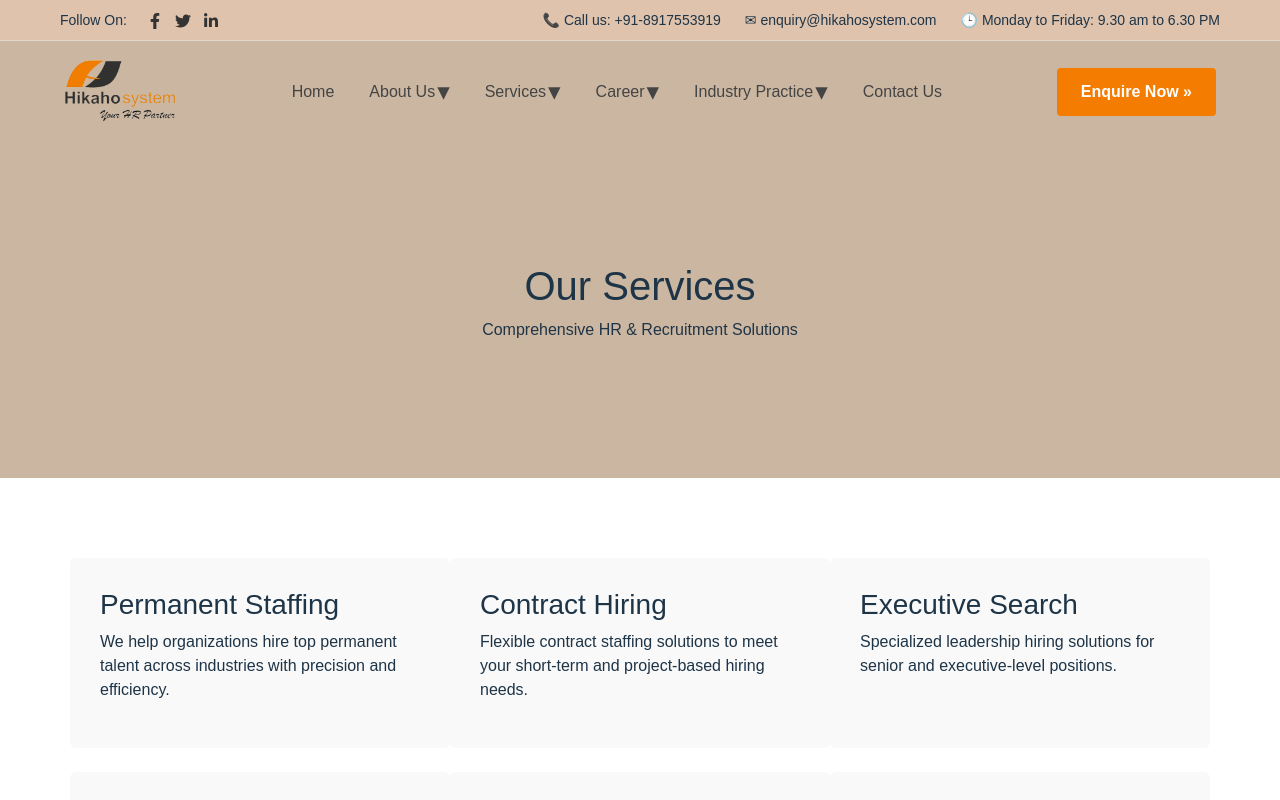
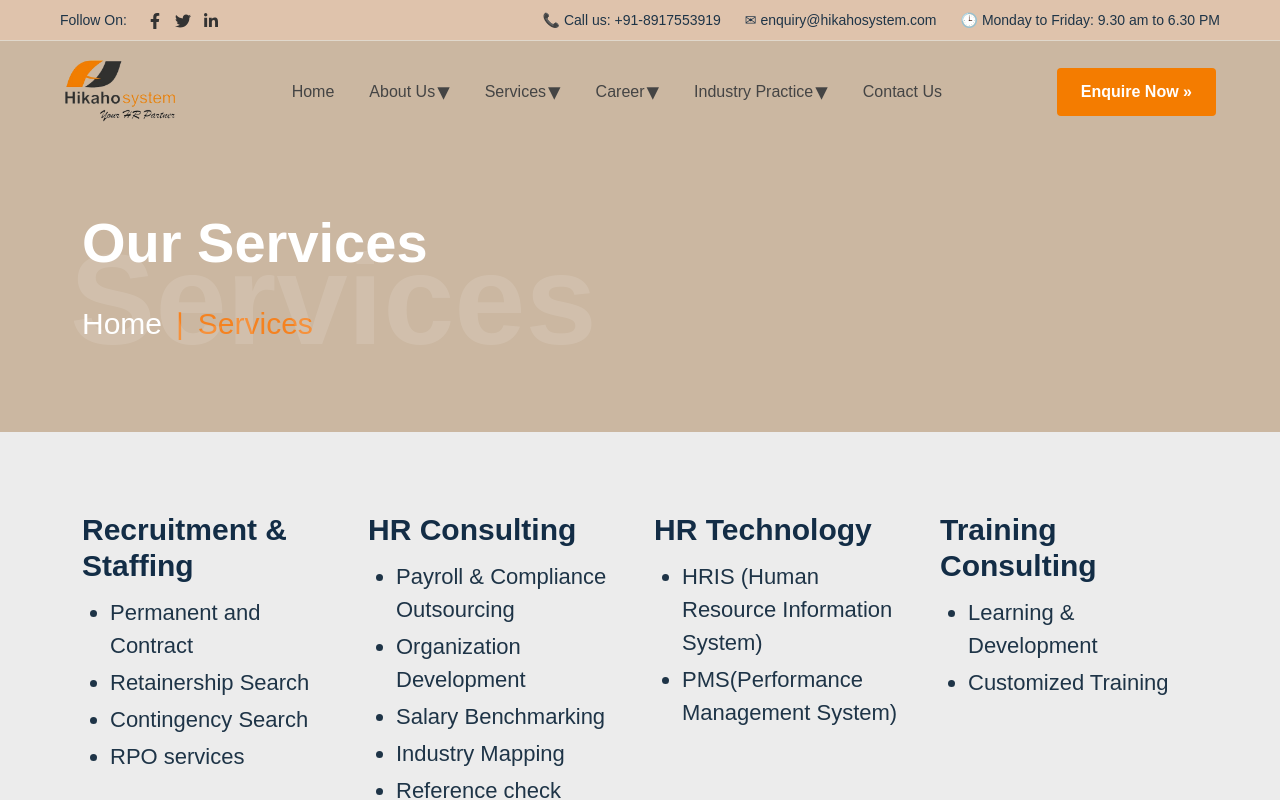
Before and after one commit to arunkashyap230/Hikaho-System, a React (Vite) app: page /services in a window 1280 px wide. Shown: the top 800 px of the page. Built offline with nearby package versions, Linux system fonts and the light colour scheme.

Commit message:
pages add

```diff
--- a/src/components/layout/Navbar.jsx
+++ b/src/components/layout/Navbar.jsx
@@ -15,21 +15,38 @@ const ABOUT_DROPDOWN_ITEMS = [
 ];
 
 const SERVICES_DROPDOWN_ITEMS = [
-  { label: "Why Hikaho", to: "/about#why-hikaho" },
-  { label: "Vision & Values", to: "/about#vision-values" },
-  { label: "Domain Expertise", to: "/about#domain-expertise" },
+  { label: "Recruitment & Staffing", to: "/about#why-hikaho" },
+  { label: "HR Consutling", to: "/about#vision-values" },
+  { label: "HR Technology", to: "/about#domain-expertise" },
+  { label: "Training Consulting", to: "/about#domain-expertise" },
 ];
 
 const CAREER_DROPDOWN_ITEMS = [
-  { label: "Why Hikaho", to: "/about#why-hikaho" },
-  { label: "Vision & Values", to: "/about#vision-values" },
-  { label: "Domain Expertise", to: "/about#domain-expertise" },
+  { label: "Current Opening", to: "/about#why-hikaho" },
+  { label: "Submit Your CV", to: "/about#vision-values" },
+  { label: "", to: "/about#domain-expertise" },
 ];
 
 const INDUSTRY_DROPDOWN_ITEMS = [
-  { label: "Why Hikaho", to: "/about#why-hikaho" },
-  { label: "Vision & Values", to: "/about#vision-values" },
-  { label: "Domain Expertise", to: "/about#domain-expertise" },
+  { label: "Real Estate", to: "/about#why-hikaho" },
+  { label: "Retail & E-Commerce/Internet", to: "/about#vision-values" },
+  {
+    label: "EPC(Engineering Procurement Construction)",
+    to: "/about#domain-expertise",
+  },
+  { label: "Advertising & Media", to: "/about#domain-expertise" },
+  { label: "Chemical And Alied Industry", to: "/about#domain-expertise" },
+  {
+    label: "Pharma, Lifr, Sciences, Devices & Diagnostics",
+    to: "/about#domain-expertise",
+  },
+  { label: "FMCG", to: "/about#domain-expertise" },
+  { label: "Information Technology", to: "/about#domain-expertise" },
+  { label: "Telecommunication", to: "/about#domain-expertise" },
+  {
+    label: "Engineering & Manufacturing Industryx",
+    to: "/about#domain-expertise",
+  },
 ];
 
 export default function Navbar() {
--- a/src/pages/Career.jsx
+++ b/src/pages/Career.jsx
@@ -1,3 +1,4 @@
+import { Link } from "react-router-dom";
 import Navbar from "../components/layout/Navbar";
 import Footer from "../components/layout/Footer";
 
@@ -5,27 +6,39 @@ export default function Career() {
   return (
     <>
       <Navbar />
-
-      <section className="page-header">
-        <div className="container">
-          <h1>Career Opportunities</h1>
-          <p>Join Our Growing Team</p>
+      <section className="about-page-hero">
+        <div className="container about-page-hero-inner">
+          <h1>Career</h1>
+          <p className="about-page-watermark" aria-hidden="true">
+            Career
+          </p>
+          <div className="about-page-breadcrumb">
+            <Link to="/">Home</Link>
+            <span>|</span>
+            <span>Career</span>
+          </div>
         </div>
       </section>
-
-      <section className="section">
-        <div className="container">
-          <div className="career-box">
-            <h3>HR Executive</h3>
-            <p>Location: Delhi | Experience: 2+ Years</p>
-            <button className="btn-primary mt-3">Apply Now</button>
-          </div>
-
-          <div className="career-box mt-4">
-            <h3>Recruitment Consultant</h3>
-            <p>Location: Mumbai | Experience: 1+ Years</p>
-            <button className="btn-primary mt-3">Apply Now</button>
-          </div>
+      <section className="career-form-section section">
+        <div className="container career-form-wrap">
+          <form className="career-apply-form">
+            <input type="text" placeholder="Name*" />
+            <input type="text" placeholder="Job title / Designation*" />
+            <input type="text" placeholder="Job Description*" />
+            <input type="text" placeholder="Desired Candidate Profile" />
+            <input type="text" placeholder="Key Skills" />
+            <input type="text" placeholder="Work Experience (Years)*" />
+            <input type="text" placeholder="Annual Salary Range*" />
+            <input type="text" placeholder="Job Location*" />
+            <input type="text" placeholder="Education" />
+            <input type="text" placeholder="Contact Details*" />
+            <input type="email" placeholder="Email*" />
+            <input type="text" placeholder="Industry" />
+            <input type="text" placeholder="Function" />
+            <input type="text" placeholder="Employment Type" />
+            <input type="file" />
+            <button type="button">Submit It Now</button>
+          </form>
         </div>
       </section>
 
--- a/src/pages/Services.jsx
+++ b/src/pages/Services.jsx
@@ -1,69 +1,74 @@
+import { Link } from "react-router-dom";
 import Navbar from "../components/layout/Navbar";
 import Footer from "../components/layout/Footer";
+
+const servicesGroups = [
+  {
+    title: "Recruitment & Staffing",
+    items: [
+      "Permanent and Contract",
+      "Retainership Search",
+      "Contingency Search",
+      "RPO services",
+    ],
+  },
+  {
+    title: "HR Consulting",
+    items: [
+      "Payroll & Compliance Outsourcing",
+      "Organization Development",
+      "Salary Benchmarking",
+      "Industry Mapping",
+      "Reference check",
+    ],
+  },
+  {
+    title: "HR Technology",
+    items: [
+      "HRIS (Human Resource Information System)",
+      "PMS(Performance Management System)",
+    ],
+  },
+  {
+    title: "Training Consulting",
+    items: ["Learning & Development", "Customized Training"],
+  },
+];
 
 export default function Services() {
   return (
     <>
       <Navbar />
 
-      <section className="page-header">
-        <div className="container">
+      {/* <section className="page-header">
+        <div className="container"> */}
+      <section className="about-page-hero">
+        <div className="container about-page-hero-inner">
           <h1>Our Services</h1>
-          <p>Comprehensive HR & Recruitment Solutions</p>
+          {/* <p>Comprehensive HR & Recruitment Solutions</p> */}
+          <p className="about-page-watermark" aria-hidden="true">
+            Services
+          </p>
+          <div className="about-page-breadcrumb">
+            <Link to="/">Home</Link>
+            <span>|</span>
+            <span>Services</span>
+          </div>
         </div>
       </section>
 
-      <section className="section">
-        <div className="container">
-          <div className="row g-4">
-            <div className="col-md-4 service-card">
-              <h3>Permanent Staffing</h3>
-              <p>
-                We help organizations hire top permanent talent across
-                industries with precision and efficiency.
-              </p>
-            </div>
-
-            <div className="col-md-4 service-card">
-              <h3>Contract Hiring</h3>
-              <p>
-                Flexible contract staffing solutions to meet your short-term and
-                project-based hiring needs.
-              </p>
-            </div>
-
-            <div className="col-md-4 service-card">
-              <h3>Executive Search</h3>
-              <p>
-                Specialized leadership hiring solutions for senior and
-                executive-level positions.
-              </p>
-            </div>
-
-            <div className="col-md-4 service-card">
-              <h3>HR Consulting</h3>
-              <p>
-                End-to-end HR strategy, workforce planning, and policy
-                development services.
-              </p>
-            </div>
-
-            <div className="col-md-4 service-card">
-              <h3>Payroll Management</h3>
-              <p>
-                Efficient payroll processing and compliance management
-                solutions.
-              </p>
-            </div>
-
-            <div className="col-md-4 service-card">
-              <h3>Talent Acquisition</h3>
-              <p>
-                Customized recruitment strategies aligned with your business
-                goals.
-              </p>
-            </div>
-          </div>
+      <section className="services-detail section">
+        <div className="container services-detail-grid">
+          {servicesGroups.map(({ title, items }) => (
+            <article className="service-detail-card" key={title}>
+              <h3>{title}</h3>
+              <ul>
+                {items.map((item) => (
+                  <li key={item}>{item}</li>
+                ))}
+              </ul>
+            </article>
+          ))}
         </div>
       </section>
 
--- a/src/styles/global.css
+++ b/src/styles/global.css
@@ -841,3 +841,72 @@ body {
 .about-page-breadcrumb span:last-child {
   color: #f58220;
 }
+
+.services-detail {
+  background: #ececec;
+}
+
+.services-detail-grid {
+  display: grid;
+  grid-template-columns: repeat(4, minmax(0, 1fr));
+  gap: 28px;
+  align-items: start;
+}
+
+.service-detail-card h3 {
+  margin: 0 0 12px;
+  color: #132d46;
+  font-size: clamp(30px, 1.7vw, 46px);
+  font-weight: 700;
+}
+
+.service-detail-card ul {
+  margin: 0;
+  padding-left: 28px;
+}
+
+.service-detail-card li {
+  color: #1e3447;
+  font-size: clamp(22px, 1.18vw, 32px);
+  line-height: 1.5;
+  margin-bottom: 4px;
+}
+
+.career-form-section {
+  background: #efefef;
+}
+
+.career-form-wrap {
+  max-width: 980px;
+}
+
+.career-apply-form {
+  display: flex;
+  flex-direction: column;
+  gap: 18px;
+}
+
+.career-apply-form input,
+.career-apply-form textarea {
+  width: 100%;
+  border: 1px solid #bcc2c8;
+  border-radius: 6px;
+  padding: 16px 28px;
+  font-size: clamp(20px, 1vw, 30px);
+  color: #18324a;
+  background: transparent;
+}
+
+.career-apply-form input[type="file"] {
+  padding: 6px;
+}
+
+.career-apply-form button {
+  border: none;
+  border-radius: 4px;
+  background: #f5a000;
+  color: #fff;
+  font-size: clamp(26px, 1.2vw, 34px);
+  font-weight: 500;
+  padding: 18px 16px;
+}
--- a/src/styles/responsive.css
+++ b/src/styles/responsive.css
@@ -445,3 +445,41 @@
     gap: 10px;
   }
 }
+
+@media (max-width: 1200px) {
+  .services-detail-grid {
+    grid-template-columns: repeat(2, minmax(0, 1fr));
+  }
+}
+
+@media (max-width: 768px) {
+  .services-detail-grid {
+    grid-template-columns: 1fr;
+    gap: 16px;
+  }
+
+  .service-detail-card h3 {
+    font-size: 32px;
+  }
+
+  .service-detail-card li {
+    font-size: 18px;
+  }
+}
+
+@media (max-width: 768px) {
+  .career-apply-form {
+    gap: 12px;
+  }
+
+  .career-apply-form input,
+  .career-apply-form textarea {
+    font-size: 18px;
+    padding: 12px 14px;
+  }
+
+  .career-apply-form button {
+    font-size: 22px;
+    padding: 14px 12px;
+  }
+}
```
